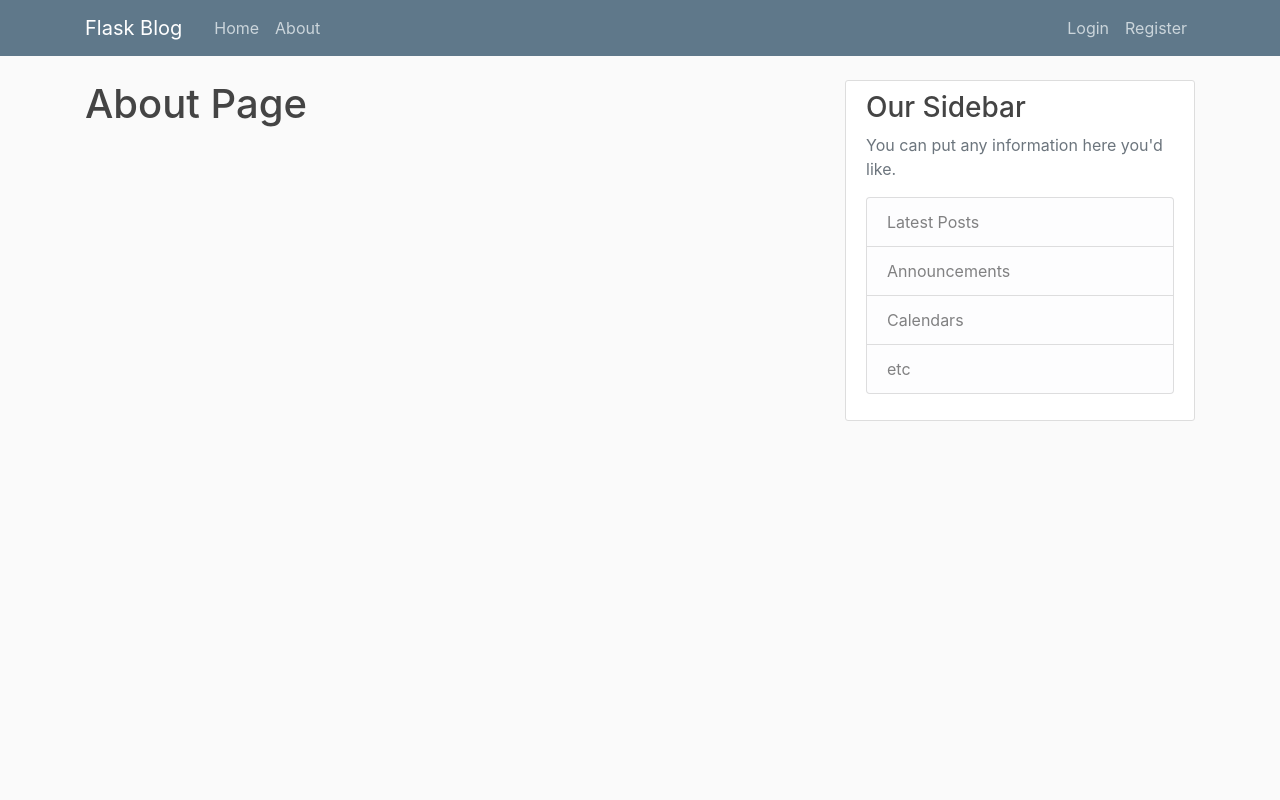
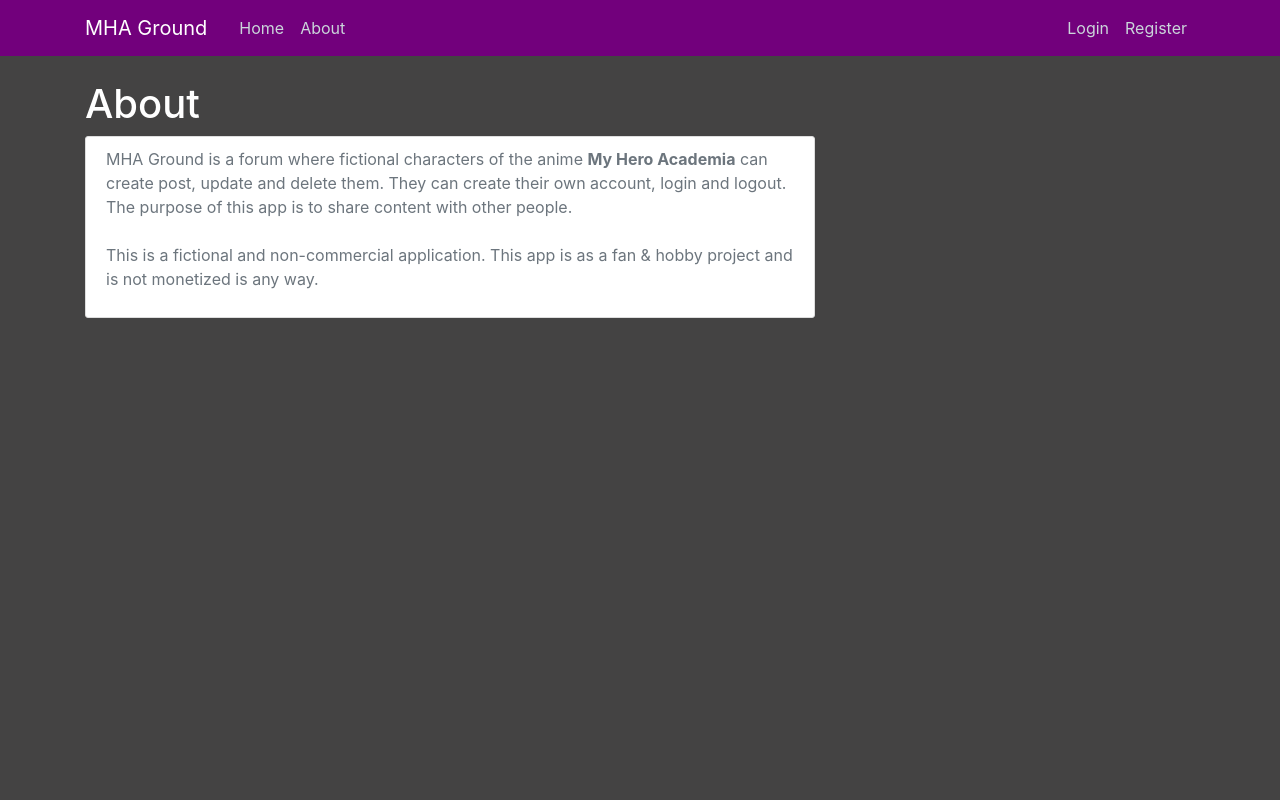
Before and after one commit to arvindmehairjan/My-Hero-Academia-Forum, a Flask app: page /about in a window 1280 px wide. Run offline with Flask 2, Linux system fonts and the light colour scheme; some libraries are stand-ins or nearby versions.

Commit message:
Added about page and css styling

```diff
--- a/hero_blog/static/main.css
+++ b/hero_blog/static/main.css
@@ -1,15 +1,15 @@
 body {
-    background: #fafafa;
-    color: #333333;
+    background: #444343;
+    color: #f1f1f1;
     margin-top: 5rem;
   }
 
   h1, h2, h3, h4, h5, h6 {
-    color: #444444;
+    color: #ffffff;
   }
 
   .bg-steel {
-    background-color: #5f788a;
+    background-color: #72007c;
   }
 
   .site-header .navbar-nav .nav-link {
@@ -37,12 +37,13 @@ body {
   }
 
   a.article-title:hover {
-    color: #428bca;
+    color: #9d34bd;
     text-decoration: none;
   }
 
   .article-content {
     white-space: pre-line;
+    color: #494949;
   }
 
   .article-img {
@@ -78,3 +79,30 @@ body {
   .account-heading {
     font-size: 2.5rem;
   }
+
+  #page-buttons {
+    border: 1px solid #f193fa;
+    color: #f193fa;
+    margin-left: 2px;
+  }
+
+  #page-buttons:hover {
+    background-color: #ffffff;
+    text-decoration: none;
+  }
+
+  label {
+    color: #494949;
+  }
+
+  legend {
+    color: #494949;
+  }
+
+  .text-muted {
+    color: #ffffff;
+  }
+
+  .btn btn-outline-info {
+    margin-top: 3px
+  }
--- a/hero_blog/templates/about.html
+++ b/hero_blog/templates/about.html
@@ -1,4 +1,14 @@
 {% extends "layout.html" %}
 {% block content %}
-    <h1>About Page</h1>
+    <h1>About</h1>
+    <div class="col-md=11">
+        <div class="content-section">
+            <p class='text-muted'>
+                MHA Ground is a forum where fictional characters of the anime <b>My Hero Academia</b> can create post, update and delete them. They can create their own account, login and logout. The purpose of this app is to share content with other people.
+                </br>
+                </br>
+                This is a fictional and non-commercial application. This app is as a fan & hobby project and is not monetized is any way.
+            </p>
+        </div>
+        </div>
 {% endblock content %}
--- a/hero_blog/templates/home.html
+++ b/hero_blog/templates/home.html
@@ -16,9 +16,9 @@
     {% for page_num in posts.iter_pages(left_edge=1, right_edge=1, left_current=1, right_current=2) %}
       {% if page_num %}
         {% if posts.page == page_num %}
-        <a class="btn btn-info mb-4" href="{{ url_for('main.home', page=page_num) }}">{{ page_num }}</a>
+        <a id="page-buttons" class="btn btn-info mb-4" href="{{ url_for('main.home', page=page_num) }}">{{ page_num }}</a>
         {% else %}
-        <a class="btn btn-outline-info mb-4" href="{{ url_for('main.home', page=page_num) }}">{{ page_num }}</a>
+        <a id="page-buttons" class="btn btn-outline-info mb-4" href="{{ url_for('main.home', page=page_num) }}">{{ page_num }}</a>
         {% endif %}
       {% else %}
         ...
--- a/hero_blog/templates/layout.html
+++ b/hero_blog/templates/layout.html
@@ -17,7 +17,7 @@
     <header class="site-header">
         <nav class="navbar navbar-expand-md navbar-dark bg-steel fixed-top">
           <div class="container">
-            <a class="navbar-brand mr-4" href="/">Flask Blog</a>
+            <a class="navbar-brand mr-4" href="/">MHA Ground</a>
             <button class="navbar-toggler" type="button" data-toggle="collapse" data-target="#navbarToggle" aria-controls="navbarToggle" aria-expanded="false" aria-label="Toggle navigation">
               <span class="navbar-toggler-icon"></span>
             </button>
@@ -57,19 +57,7 @@
                 {% endwith %}
                 {% block content %}{% endblock %}
                 </div>
-                <div class="col-md-4">
-                <div class="content-section">
-                    <h3>Our Sidebar</h3>
-                    <p class='text-muted'>You can put any information here you'd like.
-                    <ul class="list-group">
-                        <li class="list-group-item list-group-item-light">Latest Posts</li>
-                        <li class="list-group-item list-group-item-light">Announcements</li>
-                        <li class="list-group-item list-group-item-light">Calendars</li>
-                        <li class="list-group-item list-group-item-light">etc</li>
-                    </ul>
-                    </p>
-                </div>
-                </div>
+
             </div>
         </main>
 
```
